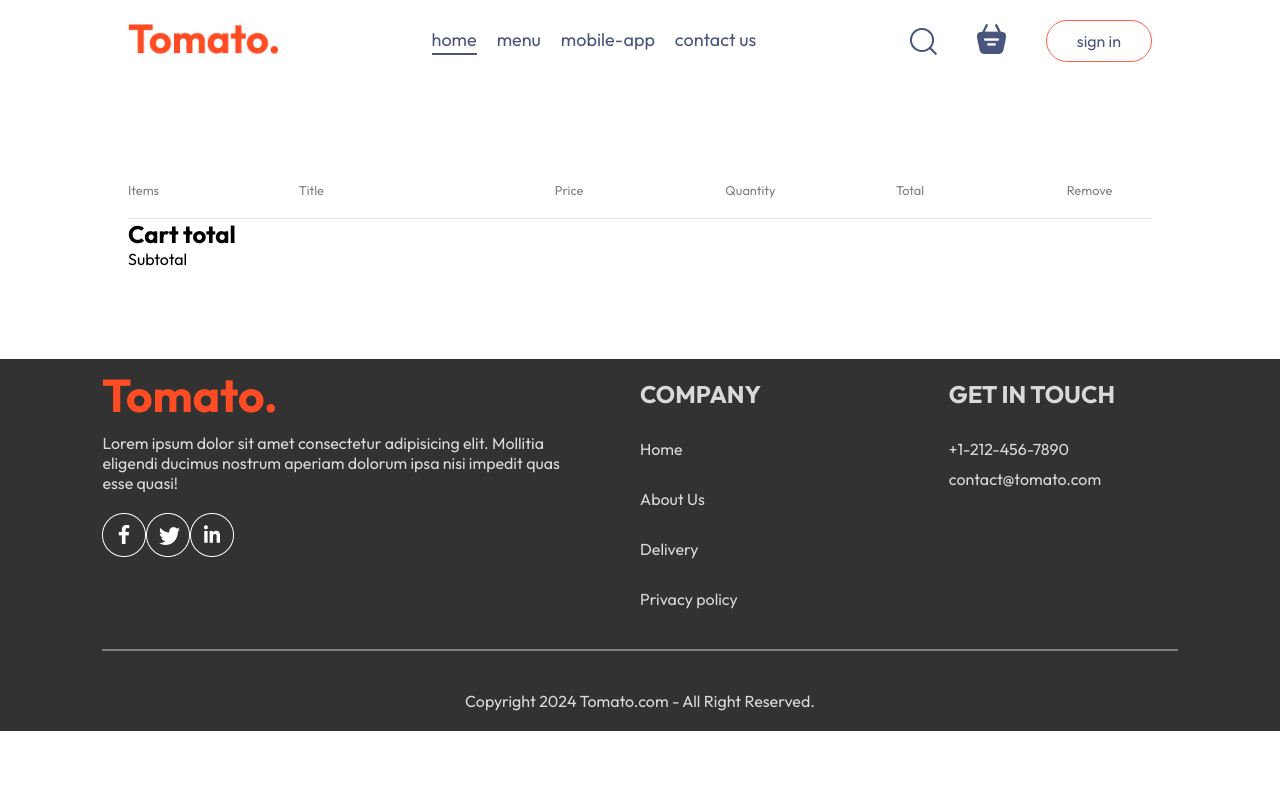
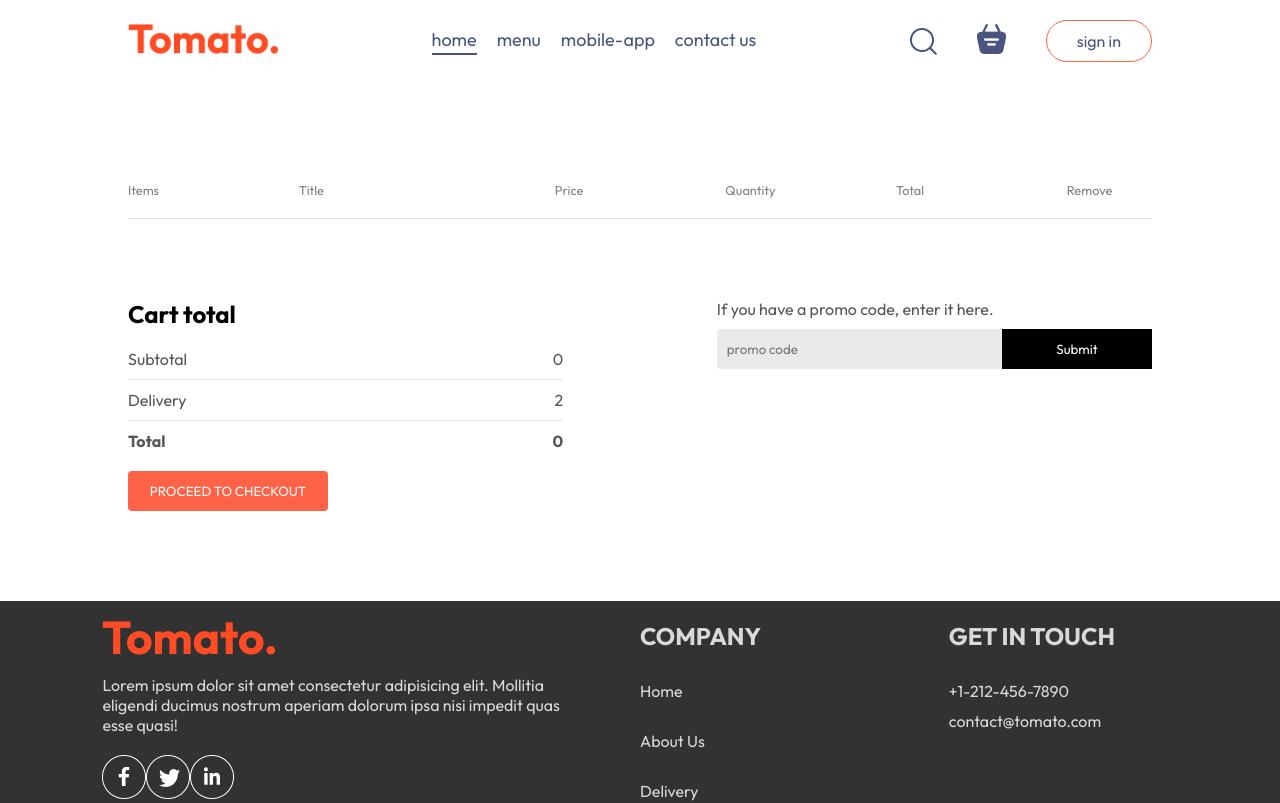
Before and after one commit to HudsonWayne/Food-Del, a React (Vite) app: page /cart in a window 1280 px wide. Shown: the top 803 px of the page. Built offline with nearby package versions, Linux system fonts and the light colour scheme.

Commit message:
added a cart button

```diff
--- a/src/pages/Cart/Cart.css
+++ b/src/pages/Cart/Cart.css
@@ -23,3 +23,68 @@
 .cart-items-item .cross{
     cursor: pointer;
 }
+.cart-button{
+    margin-top: 80px;
+    display: flex;
+    justify-content: space-between;
+    gap: max(12vw,20px);
+}
+.cart-total{
+    flex: 1;
+    display: flex;
+    flex-direction: column;
+    gap: 20px;
+}
+.cart-total-details{
+    display: flex;
+    justify-content: space-between;
+    color: #555;
+}
+.cart-total hr{
+    margin: 10px 0px;
+}
+.cart-total button{
+    border: none;
+    color: white;
+    background-color: tomato;
+    width: max(15vw,200px);
+    padding: 12px 0px;
+    border-radius: 4px;
+    cursor: pointer;
+}
+.cart-promocode{
+    flex: 1;
+}
+.cart-promocode p{
+    color: #555;
+}
+.cart-promocode-input{
+    margin-top: 10px;
+    display: flex;
+    justify-content: space-between;
+    align-items: center;
+    background-color: #eaeaea;
+    border-radius:4px ;
+}
+.cart-promocode-input input{
+    background: transparent;
+    border: none;
+    outline: none;
+    padding-left: 10px;
+}
+.cart-promocode-input button{
+    width: max(10vw,150px);
+    padding: 12px 5px;
+    background-color: black;
+    border: none;
+    color: white;
+    border: 4px;
+}
+@media(max-width:750px){
+    .cart-button{
+        flex-direction: column-reverse;
+    }
+    .cart-promocode{
+        justify-content: start;
+    }
+}
--- a/src/pages/Cart/Cart.jsx
+++ b/src/pages/Cart/Cart.jsx
@@ -1,9 +1,9 @@
-import './Cart.css'
-import { StoreContext } from '../../context/StoreContext'
-import { useContext } from 'react';
+import "./Cart.css";
+import { StoreContext } from "../../context/StoreContext";
+import { useContext } from "react";
 
 const Cart = () => {
-  const {cartItems,food_list,removeFromCart} = useContext(StoreContext);
+  const { cartItems, food_list, removeFromCart } = useContext(StoreContext);
 
   return (
     <div className="cart">
@@ -18,23 +18,27 @@
         </div>
         <br />
         <hr />
-        {food_list.map((item, index)=>{
-            if(cartItems[item._id]>0)
-             {
-              return(
-                <div key={item._id_}>
-                  <div key={item._id_}  className="cart-items-title cart-items-item">
+        {food_list.map((item, index) => {
+          if (cartItems[item._id] > 0) {
+            return (
+              <div key={item._id_}>
+                <div
+                  key={item._id_}
+                  className="cart-items-title cart-items-item"
+                >
                   <img src={item.image} alt="" />
                   <p>{item.name}</p>
                   <p>${item.price}</p>
                   <p>{cartItems[item._id]}</p>
-                  <p>${item.price*cartItems[item._id]}</p>
-                  <p onClick={(()=>removeFromCart(item._id))} className='cross'>x</p>
+                  <p>${item.price * cartItems[item._id]}</p>
+                  <p onClick={() => removeFromCart(item._id)} className="cross">
+                    x
+                  </p>
                 </div>
                 <hr />
-                </div>
-              )
-             }
+              </div>
+            );
+          }
         })}
       </div>
       <div className="cart-button">
@@ -43,19 +47,38 @@
           <div>
             <div className="cart-total-details">
               <p>Subtotal</p>
-              <p></p>
+              <p>{0}</p>
             </div>
-            <div className="cart-total-details"></div>
-            <div className="cart-total-details"></div>
+            <hr />
+            <div className="cart-total-details">
+              <p>Delivery</p>
+              <p>{2}</p>
+            </div>
+            <hr />
+            <div className="cart-total-details">
+              <b>Total</b>
+              <b>{0}</b>
+            </div>
+          </div>
+          <button>PROCEED TO CHECKOUT</button>
+        </div>
+        <div className="cart-promocode">
+          <div>
+            <p>If you have a promo code, enter it here.</p>
+            <div>
+              <div className="cart-promocode-input">
+                <input type="text" placeholder="promo code"/>
+                <button>Submit</button>
+              </div>
+            </div>
           </div>
         </div>
       </div>
     </div>
-  )
-}
+  );
+};
 
-export default Cart
-
+export default Cart;
 
 // import './Cart.css';
 // import { StoreContext } from '../../context/StoreContext'; // Assuming context is defined here
```
